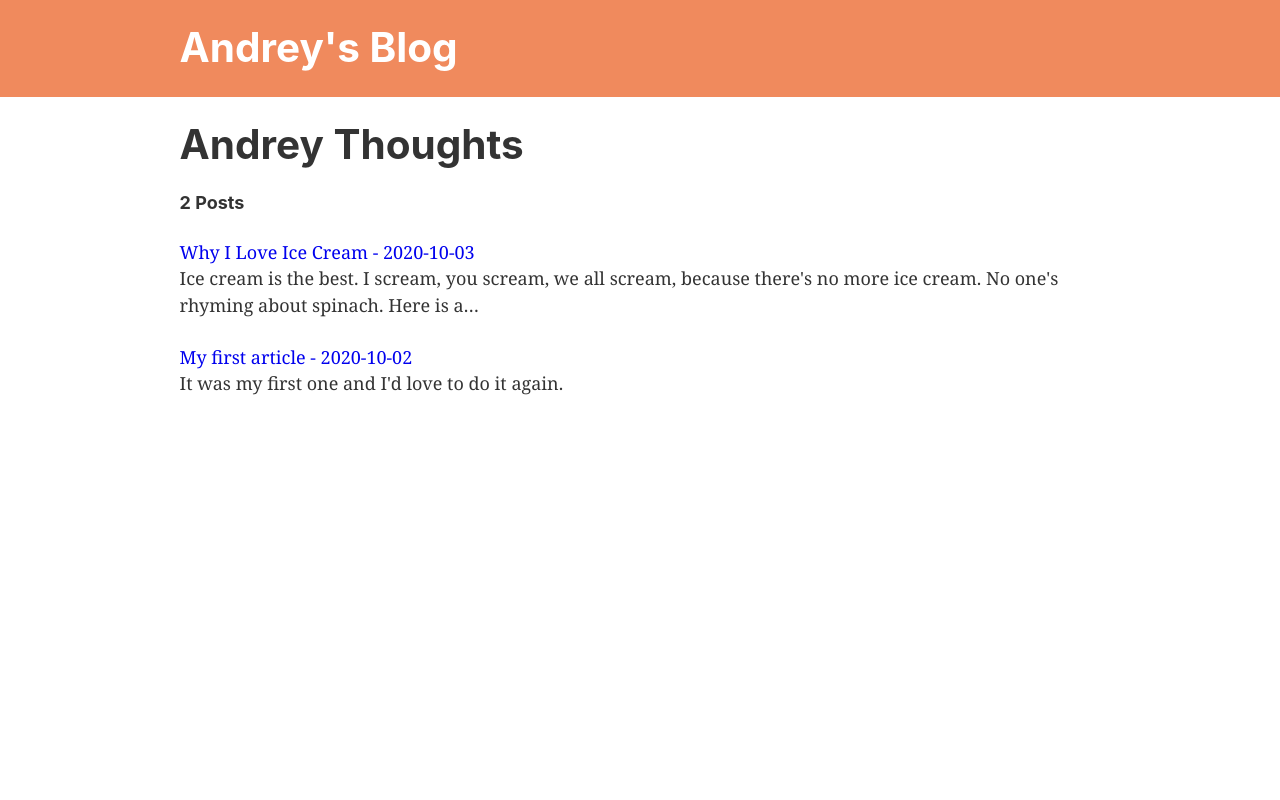
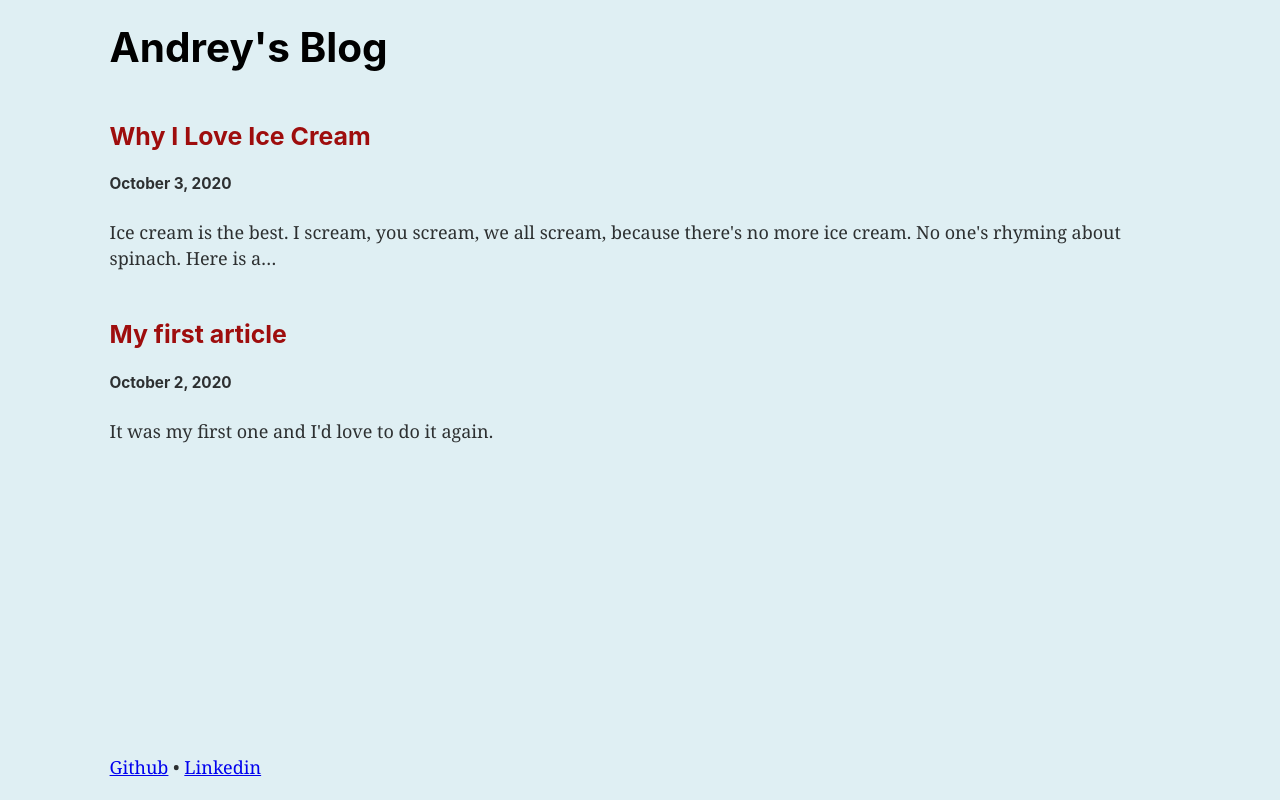
Before and after one commit to Siberfox/gatsby-blog, a Gatsby site: page / in a window 1280 px wide. Built offline with nearby package versions, Linux system fonts and the light colour scheme; Gatsby itself is replaced by a stand-in of ours.

Commit message:
changed styles, added links

```diff
--- a/src/components/header.js
+++ b/src/components/header.js
@@ -5,14 +5,13 @@ import React from "react"
 const Header = ({ siteTitle }) => (
   <header
     style={{
-      background: "#f08a5d",
       marginBottom: `1.45rem`,
     }}
   >
     <div
       style={{
         margin: `0 auto`,
-        maxWidth: 960,
+        maxWidth: 1100,
         padding: `1.45rem 1.0875rem`,
       }}
     >
@@ -20,8 +19,8 @@ const Header = ({ siteTitle }) => (
         <Link
           to="/"
           style={{
-            color: `white`,
             textDecoration: `none`,
+            color: "black",
           }}
         >
           {siteTitle}
--- a/src/components/layout.css
+++ b/src/components/layout.css
@@ -18,6 +18,7 @@ body {
   -ms-font-feature-settings: "kern", "liga", "clig", "calt";
   -webkit-font-feature-settings: "kern", "liga", "clig", "calt";
   font-feature-settings: "kern", "liga", "clig", "calt";
+  background-color: #dfeff3;
 }
 article,
 aside,
--- a/src/components/layout.js
+++ b/src/components/layout.js
@@ -7,7 +7,7 @@
 
 import React from "react"
 import PropTypes from "prop-types"
-import { useStaticQuery, graphql } from "gatsby"
+import { useStaticQuery, graphql, Link } from "gatsby"
 
 import Header from "./header"
 import "./layout.css"
@@ -29,7 +29,7 @@ const Layout = ({ children }) => {
       <div
         style={{
           margin: `0 auto`,
-          maxWidth: 960,
+          maxWidth: 1100,
           padding: `0 1.0875rem 1.45rem`,
         }}
       >
@@ -37,8 +37,17 @@ const Layout = ({ children }) => {
         <footer
           style={{
             marginTop: `2rem`,
+            paddingTop: `1rem`,
+            position: "fixed",
+            bottom: "20px",
           }}
-        ></footer>
+        >
+          <Link to="https://github.com/Siberfox">Github</Link>
+          <span> • </span>
+          <Link to="https://www.linkedin.com/in/andrey-ivanov55/">
+            Linkedin
+          </Link>
+        </footer>
       </div>
     </>
   )
--- a/src/pages/index.js
+++ b/src/pages/index.js
@@ -10,8 +10,10 @@ const BlogLink = styled(Link)`
 `
 
 const BlogTitle = styled.h3`
-  margin-bottom: 20px;
-  color: blue;
+  color: #9e0d0d;
+`
+const Article = styled.div`
+  margin-bottom: 50px;
 `
 
 export default ({ data }) => {
@@ -19,18 +21,22 @@ export default ({ data }) => {
     <Layout>
       <SEO title="Home" />
       <div>
-        <h1>Andrey Thoughts</h1>
-        <h4>{data.allMarkdownRemark.totalCount} Posts</h4>
         {data.allMarkdownRemark.edges.map(({ node }) => (
-          <div key={node.id}>
+          <Article key={node.id}>
             <BlogLink to={node.fields.slug}>
-              <span>
-                {node.frontmatter.title} - {node.frontmatter.date}
-              </span>
+              <BlogTitle>
+                <span>{node.frontmatter.title}</span>
+              </BlogTitle>
             </BlogLink>
-
+            <h5>
+              {new Date(node.frontmatter.date).toLocaleString("en-En", {
+                year: "numeric",
+                month: "long",
+                day: "numeric",
+              })}
+            </h5>
             <p>{node.excerpt}</p>
-          </div>
+          </Article>
         ))}
       </div>
     </Layout>
```
